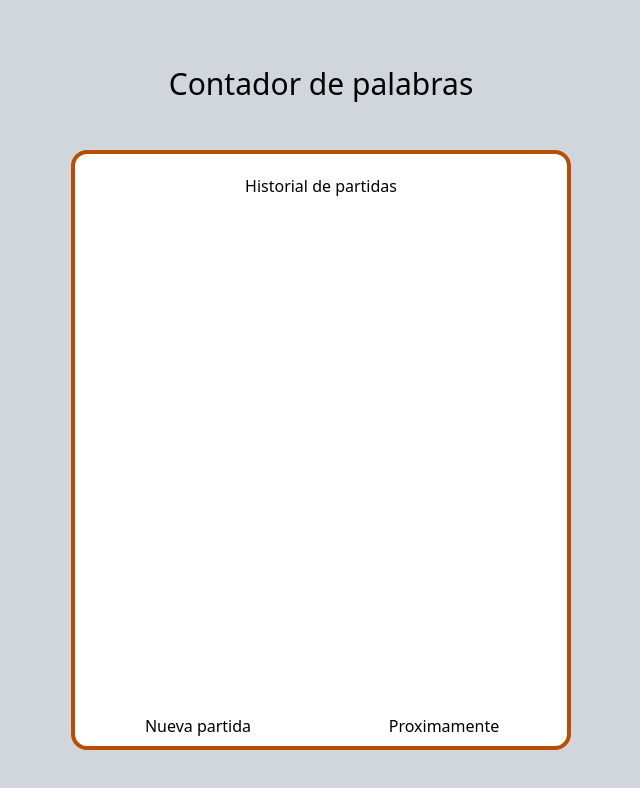
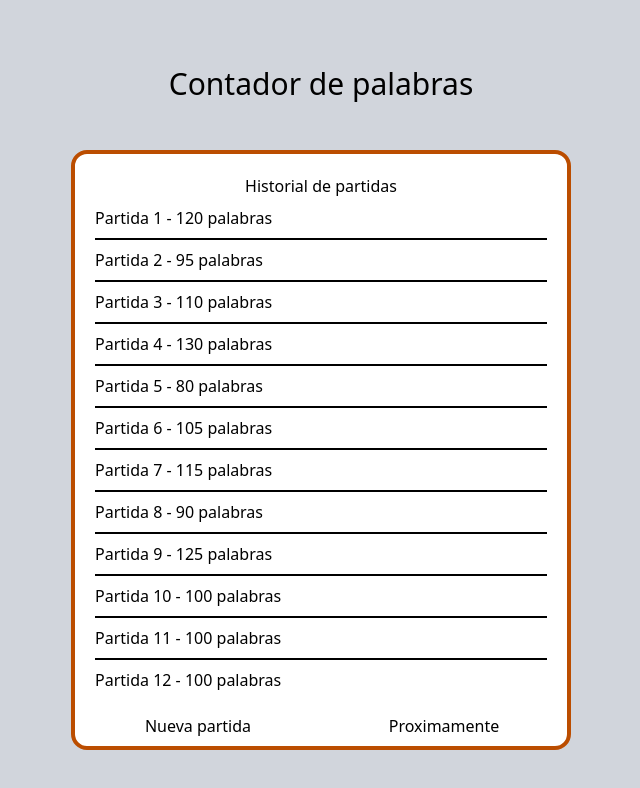
Before and after one commit to JavierMolines/wordcount, an Angular app: page / in a window 1280 px wide. Shown: the top 788 px of the page, without its empty margins (319-959 px from the left). Built offline with nearby package versions, Linux system fonts and the light colour scheme.

Commit message:
feat: update GameBoard to display complete game history in a scrollable list

```diff
--- a/src/app/components/game-board/game-board.component.html
+++ b/src/app/components/game-board/game-board.component.html
@@ -3,7 +3,25 @@
 <div class="border-amber-700 bg-white border-4 p-5 rounded-2xl w-125 h-150 relative">
   <div>
     <p class="text-center">Historial de partidas</p>
-    <div class="relative h-full"></div>
+    <ul class="h-[500px] overflow-y-auto">
+      <li class="border-b-2 py-2">Partida 1 - 120 palabras</li>
+      <li class="border-b-2 py-2">Partida 2 - 95 palabras</li>
+      <li class="border-b-2 py-2">Partida 3 - 110 palabras</li>
+      <li class="border-b-2 py-2">Partida 4 - 130 palabras</li>
+      <li class="border-b-2 py-2">Partida 5 - 80 palabras</li>
+      <li class="border-b-2 py-2">Partida 6 - 105 palabras</li>
+      <li class="border-b-2 py-2">Partida 7 - 115 palabras</li>
+      <li class="border-b-2 py-2">Partida 8 - 90 palabras</li>
+      <li class="border-b-2 py-2">Partida 9 - 125 palabras</li>
+      <li class="border-b-2 py-2">Partida 10 - 100 palabras</li>
+      <li class="border-b-2 py-2">Partida 11 - 100 palabras</li>
+      <li class="border-b-2 py-2">Partida 12 - 100 palabras</li>
+      <li class="border-b-2 py-2">Partida 13 - 100 palabras</li>
+      <li class="border-b-2 py-2">Partida 14 - 100 palabras</li>
+      <li class="border-b-2 py-2">Partida 15 - 100 palabras</li>
+      <li class="border-b-2 py-2">Partida 16 - 100 palabras</li>
+      <li class="border-b-2 py-2">Partida 17 - 100 palabras</li>
+    </ul>
   </div>
   <div class="absolute left-0 bottom-0 w-full flex px-0 py-0">
     <button class="cursor-pointer w-1/2 bg-white hover:bg-gray-200 rounded-2xl p-2">
```
